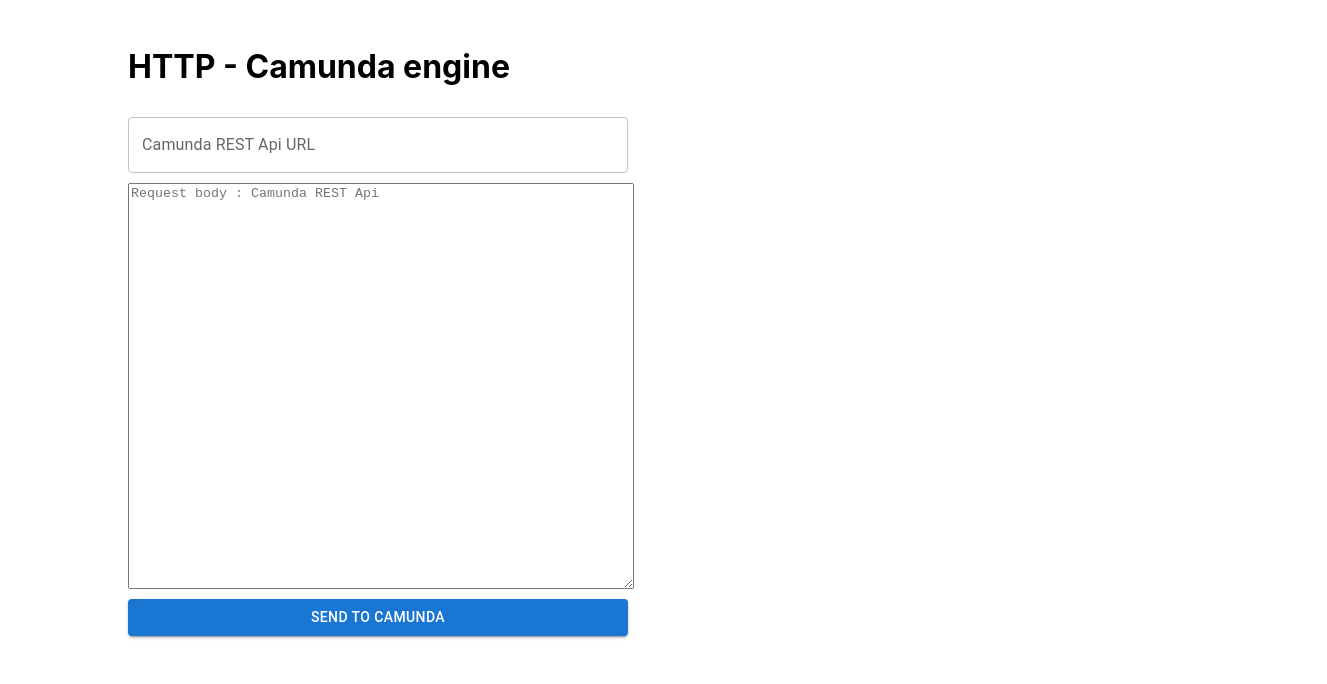
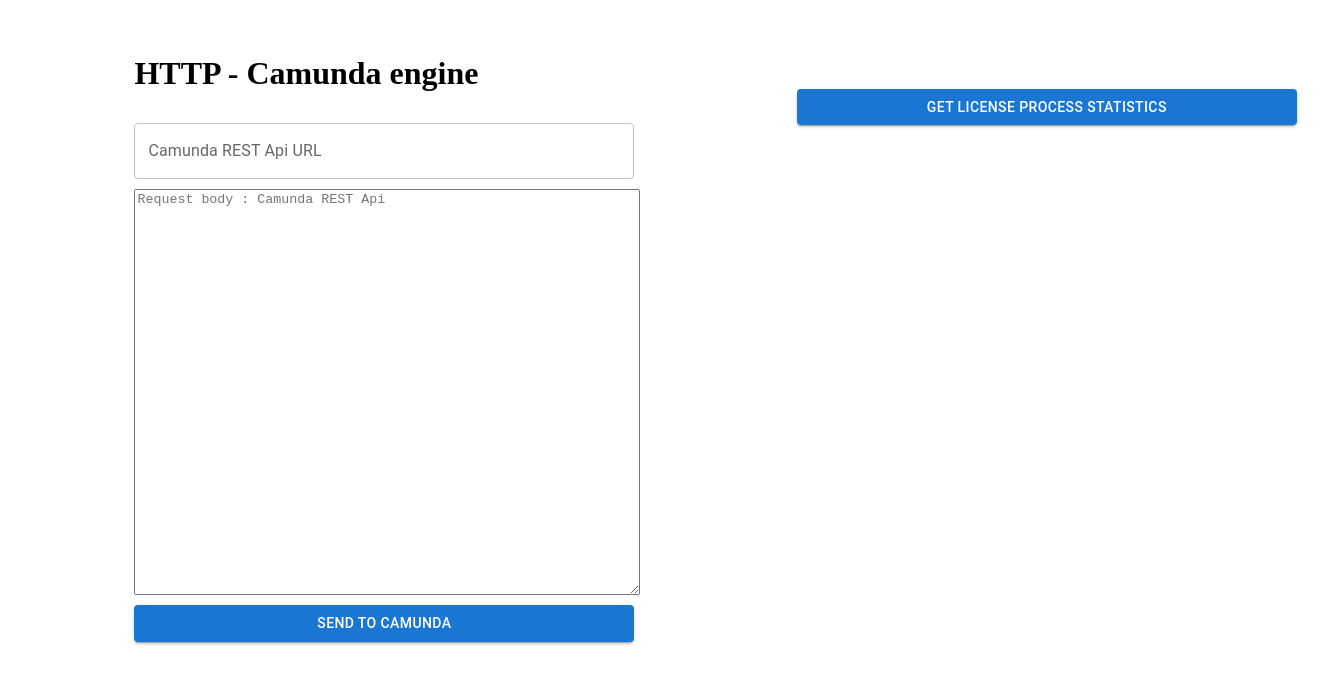
Before and after one commit to michals96/Camunda-.NET-client, a React (Create React App) app in the folder frontend/: page / in a window 1280 px wide. Shown: the top 684 px of the page, 1327 px wide, since content can reach past the window. Built offline with nearby package versions, Linux system fonts and the light colour scheme.

Commit message:
Frontend renders statistics

```diff
--- /dev/null
+++ b/frontend/src/components/instance-statistics/instance-statistics-row/instance-statistics-row.tsx
@@ -0,0 +1,19 @@
+import {ProcessStats} from "../../../types/process-stats.types";
+import {Chip} from "@mui/material";
+
+interface Props {
+    processStats: ProcessStats;
+}
+
+const InstanceStatisticsRow = ({processStats}: Props): JSX.Element => {
+    return (
+        <div>
+            <Chip label={<b>STATUS:</b>} color='info' style={{margin: 5}}></Chip>
+            <Chip label={processStats.id}></Chip>
+            <Chip label={<b>INSTANCES:</b>} color='info' style={{margin: 5}}></Chip>
+            <Chip label={processStats.instances}></Chip>
+        </div>
+    );
+}
+
+export default InstanceStatisticsRow;
--- /dev/null
+++ b/frontend/src/components/instance-statistics/instance-statistics.module.scss
@@ -0,0 +1,4 @@
+.container {
+  margin-left: 10%;
+  margin-top: 4%;
+}
--- /dev/null
+++ b/frontend/src/components/instance-statistics/instance-statistics.tsx
@@ -0,0 +1,39 @@
+import {Box, Button, Grid} from "@mui/material";
+import React, {useState} from "react";
+import {getCamundaEngine} from "../../services/get-camunda.engine";
+import {ProcessStats} from "../../types/process-stats.types";
+import InstanceStatisticsRow from "./instance-statistics-row/instance-statistics-row";
+import styles from "./instance-statistics.module.scss";
+
+const InstanceStatistics = (): JSX.Element => {
+    const [processStats, setProcessStats] = useState<ProcessStats[]>();
+
+    return (
+        <Box
+            component="form"
+            sx={{
+                '& .MuiTextField-root': {width: '40ch'},
+            }}
+            noValidate
+            autoComplete="off"
+            className={styles.container}
+        >
+            <Button variant="contained"
+                    style={{width: 500, margin: 30}}
+                    onClick={() => {
+                        getCamundaEngine().then(r => setProcessStats(r.data));
+                    }}>
+                Get License process statistics
+            </Button>
+            <Grid container direction='column' gap={3}>
+                {
+                    processStats?.map((processStats, index) => (
+                        <InstanceStatisticsRow processStats={processStats} key={index}></InstanceStatisticsRow>
+                    ))
+                }
+            </Grid>
+        </Box>
+    );
+}
+
+export default InstanceStatistics;
--- a/frontend/src/components/request-window.tsx
+++ b/frontend/src/components/request-window/request-window.tsx
@@ -1,6 +1,6 @@
 import {Box, Button, TextareaAutosize, TextField} from "@mui/material";
 import React, {useState} from "react";
-import {postCamundaEngine} from "../services/post-camunda.engine";
+import {postCamundaEngine} from "../../services/post-camunda.engine";
 
 import styles from "./request-window.module.scss";
 
@@ -42,7 +42,7 @@
                 }}>
             Send to Camunda
         </Button>
-    </Box>)
+    </Box>);
 }
 
 export default RequestWindow;
--- a/frontend/src/index.css
+++ b/frontend/src/index.css
@@ -1,13 +1,13 @@
-body {
-  margin: 0;
-  font-family: -apple-system, BlinkMacSystemFont, 'Segoe UI', 'Roboto', 'Oxygen',
-    'Ubuntu', 'Cantarell', 'Fira Sans', 'Droid Sans', 'Helvetica Neue',
-    sans-serif;
-  -webkit-font-smoothing: antialiased;
-  -moz-osx-font-smoothing: grayscale;
-}
+/*body {*/
+/*  margin: 0;*/
+/*  font-family: -apple-system, BlinkMacSystemFont, 'Segoe UI', 'Roboto', 'Oxygen',*/
+/*    'Ubuntu', 'Cantarell', 'Fira Sans', 'Droid Sans', 'Helvetica Neue',*/
+/*    sans-serif;*/
+/*  -webkit-font-smoothing: antialiased;*/
+/*  -moz-osx-font-smoothing: grayscale;*/
+/*}*/
 
-code {
-  font-family: source-code-pro, Menlo, Monaco, Consolas, 'Courier New',
-    monospace;
-}
+/*code {*/
+/*  font-family: source-code-pro, Menlo, Monaco, Consolas, 'Courier New',*/
+/*    monospace;*/
+/*}*/
--- /dev/null
+++ b/frontend/src/index.module.scss
@@ -0,0 +1,4 @@
+.container {
+  display: flex;
+  flex-direction: row;
+}
--- a/frontend/src/index.tsx
+++ b/frontend/src/index.tsx
@@ -2,16 +2,18 @@
 import ReactDOM from 'react-dom/client';
 import './index.css';
 import reportWebVitals from './reportWebVitals';
-import RequestWindow from "./components/request-window";
+import RequestWindow from "./components/request-window/request-window";
+import InstanceStatistics from "./components/instance-statistics/instance-statistics";
 
-const root = ReactDOM.createRoot(
-  document.getElementById('root') as HTMLElement
-);
-root.render(
-  <React.StrictMode>
-    <RequestWindow></RequestWindow>
-  </React.StrictMode>
-);
+import styles from './index.module.scss';
+
+const root = ReactDOM.createRoot(document.getElementById('root') as HTMLElement);
+root.render(<React.StrictMode>
+    <div className={styles.container}>
+        <RequestWindow></RequestWindow>
+        <InstanceStatistics></InstanceStatistics>
+    </div>
+</React.StrictMode>);
 
 // If you want to start measuring performance in your app, pass a function
 // to log results (for example: reportWebVitals(console.log))
--- /dev/null
+++ b/frontend/src/services/get-camunda.engine.ts
@@ -0,0 +1,10 @@
+import {AxiosResponse} from "axios";
+import {callApi} from "./axios.service";
+import {AxiosMethodEnum} from "./config/axios.types";
+
+export const getCamundaEngine = async ():Promise<AxiosResponse<any>> => {
+    return await callApi({
+        url: 'http://localhost:8080/engine-rest/process-definition/key/licensing-process/statistics',
+        method: AxiosMethodEnum.GET
+    })
+}
--- a/frontend/src/services/post-camunda.engine.ts
+++ b/frontend/src/services/post-camunda.engine.ts
@@ -1,8 +1,9 @@
 import {AxiosResponse} from "axios";
 import {callApi} from "./axios.service";
 import {AxiosMethodEnum} from "./config/axios.types";
+import {ProcessStats} from "../types/process-stats.types";
 
-export const postCamundaEngine = async (url: string, data: any): Promise<AxiosResponse<any>> => {
+export const postCamundaEngine = async (url: string, data: any): Promise<AxiosResponse<ProcessStats[]>> => {
     return await callApi({
         url: url, method: AxiosMethodEnum.POST, data
     })
```
Also changed, not shown: frontend/src/types/process-stats.types.ts (added, +7 -0 lines), frontend/src/components/request-window/request-window.module.scss (renamed from frontend/src/components/request-window.module.scss).
